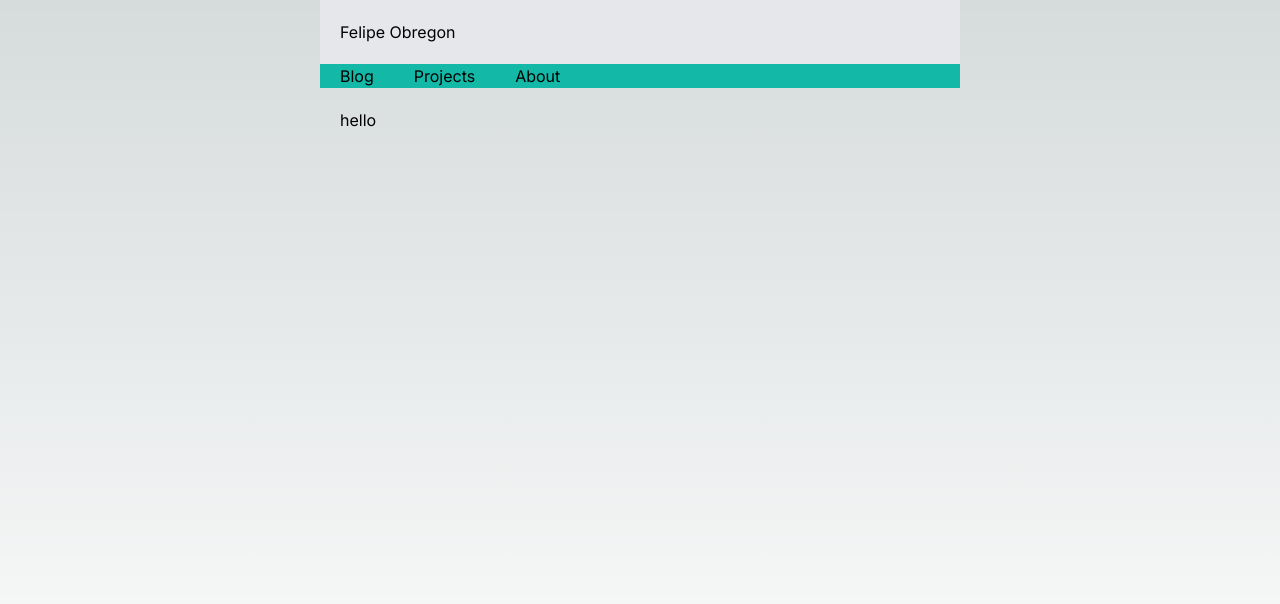
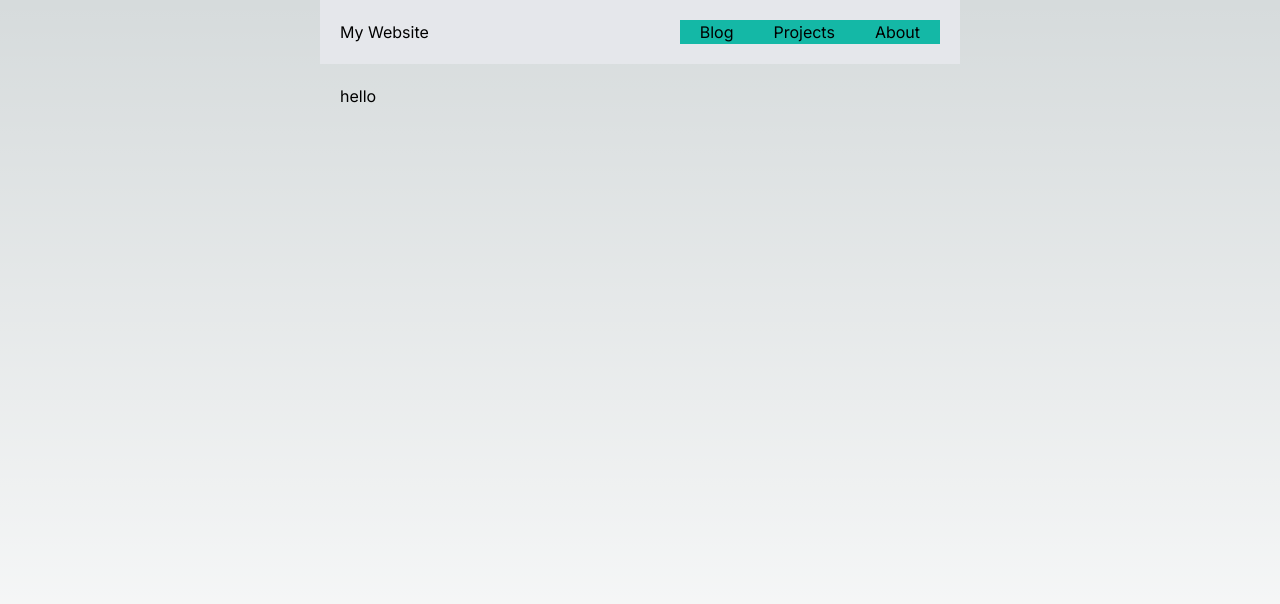
Before and after one commit to felipeobregon/p10-blog, a Next.js app: page / in a window 1280 px wide. Shown: the top 604 px of the page. Built offline with nearby package versions, Linux system fonts and the light colour scheme.

Commit message:
use auto margin to move logo to left

```diff
--- a/src/app/layout.tsx
+++ b/src/app/layout.tsx
@@ -20,10 +20,11 @@ export default function RootLayout({
       <body className={inter.className}>
 
         <div className="flex flex-col w-1/2 mx-auto h-screen">
-          <header className="bg-gray-200 p-5">
-            Felipe Obregon
+          <header className="flex justify-end bg-gray-200 p-5">
+            <div className="mr-auto">My Website</div>
+            <Navbar />
           </header>
-          <Navbar />
+
 
           <main className="flex-grow p-5">
             {children}
```
